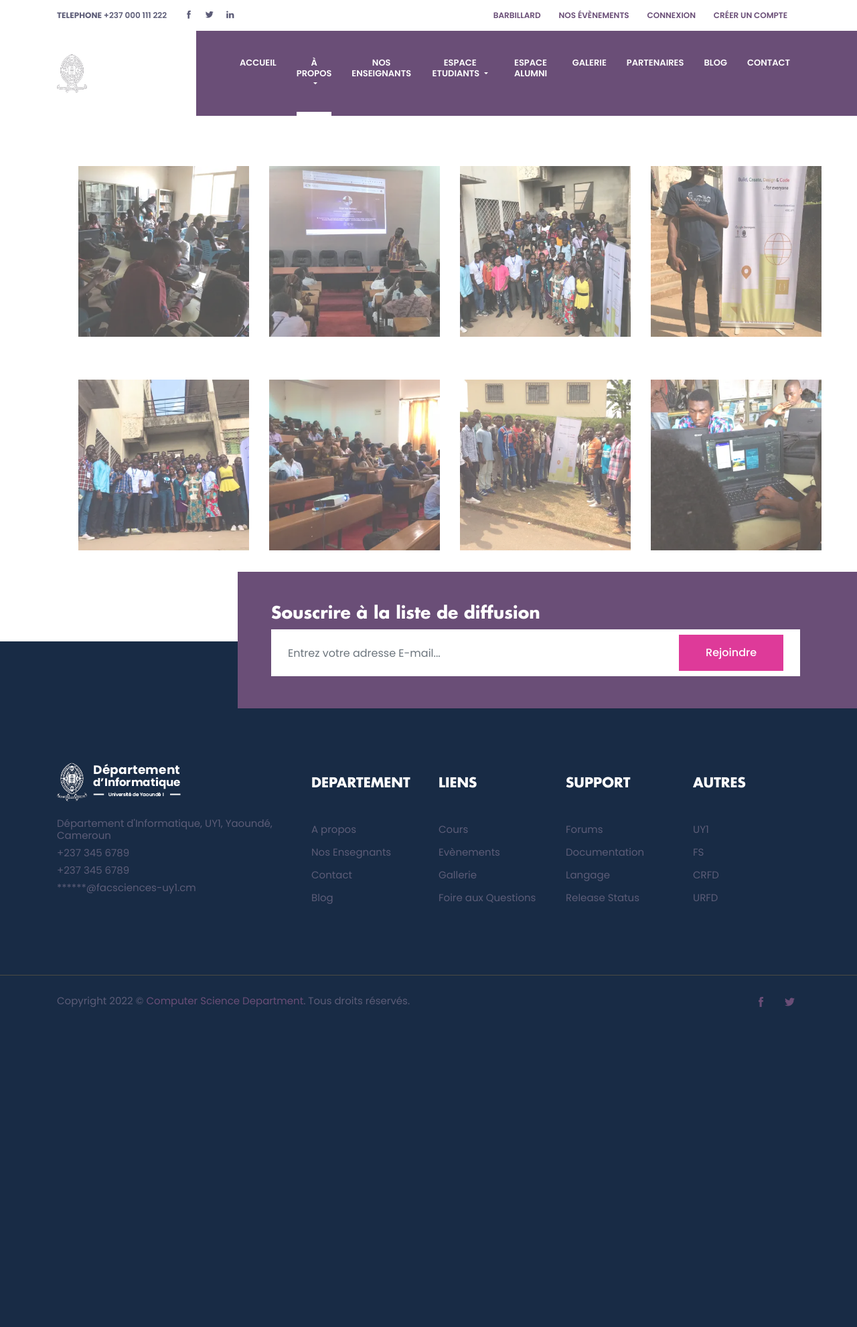
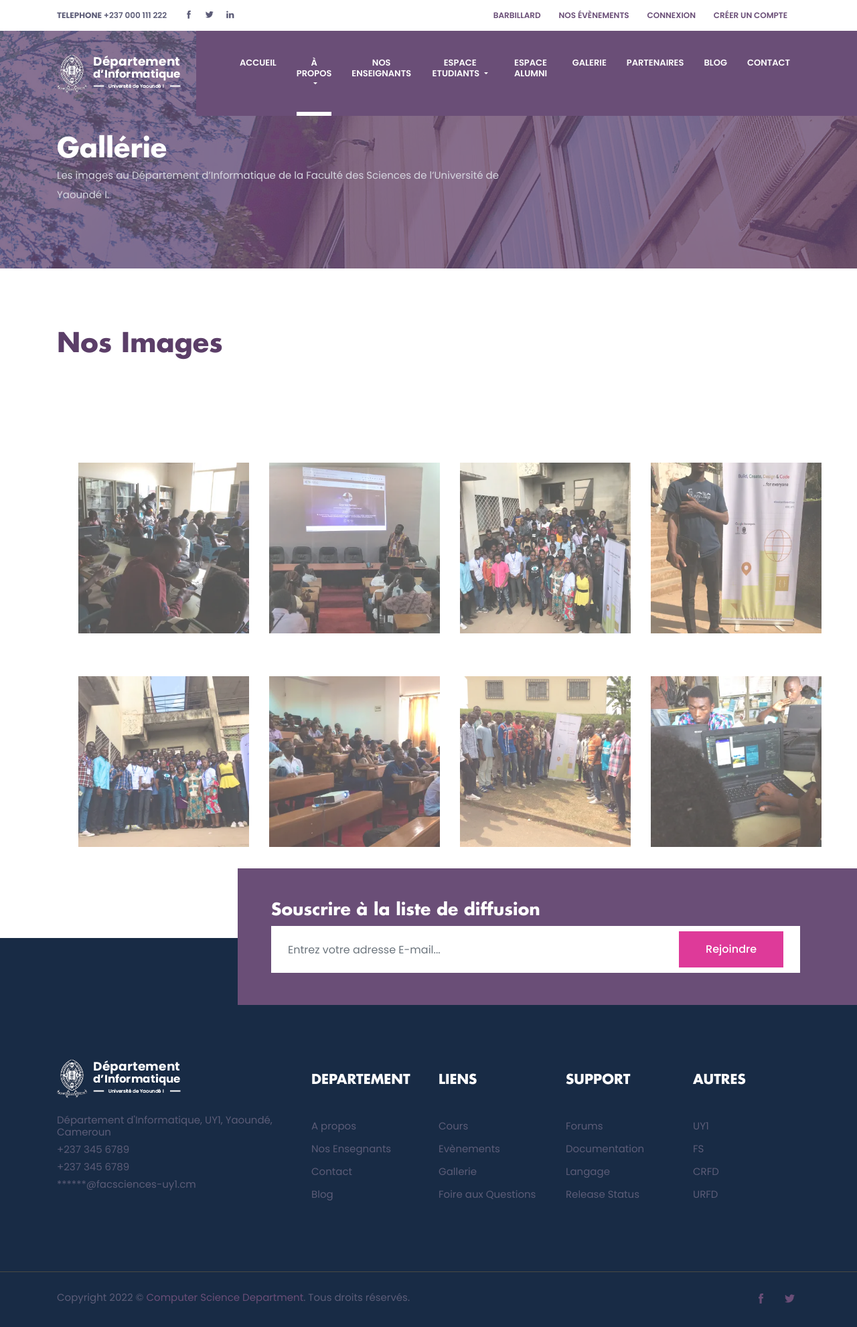
Before and after one commit to joan30122001/deptinfo2.0, a Django app: page /barbillard/galerie/ in a window 1280 px wide. Shown: the whole page at 67% size. Before the commit the page ends 1504 px from the top, so only its background shows below. Run offline with Django 3.2, Linux system fonts and the light colour scheme; some libraries are stand-ins or nearby versions.

Commit message:
modifications

```diff
--- a/barbillard/templates/barbillard/_partials/navbar.html
+++ b/barbillard/templates/barbillard/_partials/navbar.html
@@ -69,7 +69,6 @@
                     </button>
                 </form>
               </div> {% endcomment %}
-
 
 
 
--- a/barbillard/templates/barbillard/galerie.html
+++ b/barbillard/templates/barbillard/galerie.html
@@ -70,12 +70,38 @@
 {% endblock stylepage %}
 
 {% block content %}
-<br><br><br><br><br><br><br><br><br><br><br><br>
+{% comment %} <br><br><br><br><br><br><br><br><br><br><br><br> {% endcomment %}
     <!-- A Lightbox is basically a slider (carousel) inside of a modal.
 
   Todos: fix active class (when you click on a photo, carousel in modal reverts to first slide)
  *solution: added data-slide-to and data-target to imgs
 -->
+
+
+<section class="page-title-section overlay"
+    data-background="{% static 'barbillard/images/backgrounds/page-title.jpg' %}">
+    <div class="container">
+        <div class="row">
+            <div class="col-md-8">
+                <ul class="list-inline custom-breadcrumb">
+                    <li class="list-inline-item"><a class="h2 text-white font-secondary" href="#"> {% trans "Gallérie" %}</a></li>
+                    <li class="list-inline-item text-white h3 font-secondary @@nasted"></li>
+                </ul>
+                <p class="text-lighten"> {% trans "Les images au Département d’Informatique de la Faculté des Sciences de l’Université de Yaoundé I." %}</p>
+            </div>
+        </div>
+    </div>
+</section>
+
+<section class="section">
+    <div class="container">
+		<div class="row align-items-center">
+			<div class="col-md-12 order-2 order-md-1">
+				<h2 class="section-title"> {% trans "Nos Images" %}</h2>
+			</div>
+        </div>
+    </div>
+</section>
 
 <div class="container">
     <div class="row d-flex flex-wrap align-items-center" data-toggle="modal" data-target="#lightbox">
--- a/barbillard/views.py
+++ b/barbillard/views.py
@@ -1,4 +1,4 @@
-from django.shortcuts import render
+from django.shortcuts import render, redirect
 from django.contrib.auth.models import User
 from .models import TB_Information, TB_Event, TB_Partenaire, TB_Email
 from enseignement.models import TB_Pole, TB_Ue, TB_Enseignant
@@ -20,9 +20,7 @@
 from reportlab.lib.units import inch
 from reportlab.lib.pagesizes import letter
 from django.contrib.auth import authenticate, login, logout
-from django.shortcuts import redirect
 from enseignement.models import TB_Etudiant
-from django.contrib import messages
 import re
 
 # Create your views here.
@@ -427,7 +425,7 @@
                                 #message de succes
 
                                 # TODO: redirect to login page:
-                                return HttpResponseRedirect('home')
+                                return redirect('home')
 
    # No post data availabe, let's just show the page.
     else:
```
Also changed, not shown: barbillard/templates/barbillard/signup.html (+35 -18 lines), barbillard/migrations/0001_initial.py, barbillard/migrations/0002_auto_20220214_1550.py (deleted), barbillard/migrations/0003_auto_20220214_1701.py (deleted), barbillard/migrations/0004_tb_email.py (deleted), barbillard/migrations/0005_auto_20220416_1833.py (deleted), barbillard/migrations/0006_alter_tb_email_email.py (deleted), barbillard/migrations/0007_alter_tb_email_email.py (deleted), barbillard/migrations/0008_alter_tb_email_email.py (deleted), barbillard/migrations/0009_rename_email_tb_email_mail.py (deleted), barbillard/migrations/0010_alter_tb_email_mail.py (deleted), blog/migrations/0001_initial.py, db.sqlite3, enseignement/migrations/0001_initial.py.
